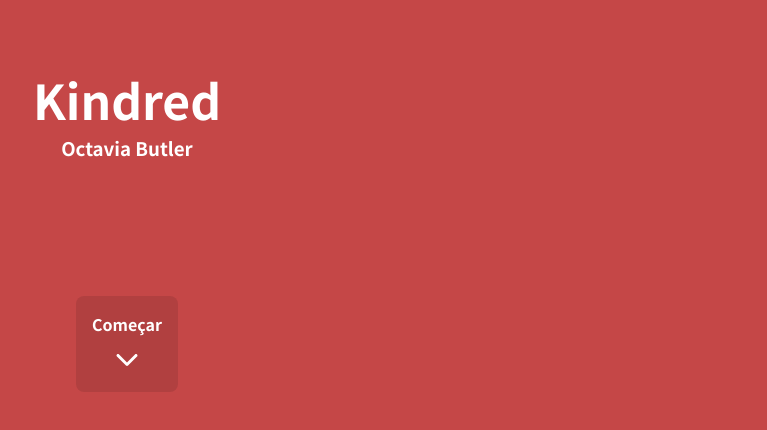
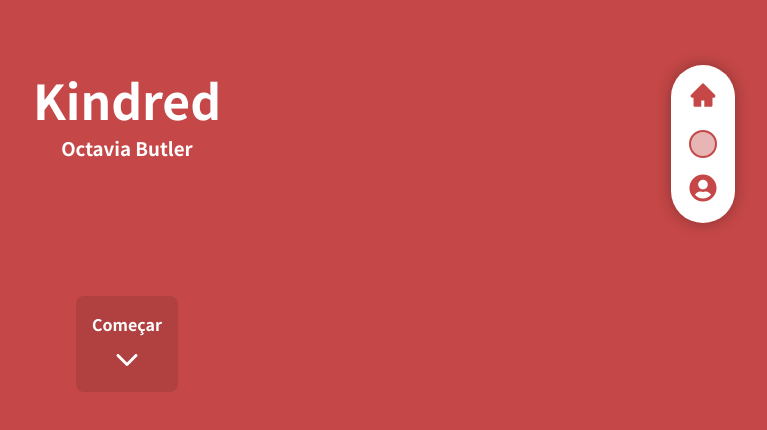
Before and after one commit to weltonfelix/kindred, a React (Create React App) app: page / in a window 1280 px wide. Shown: the part 288-718 px from the top of the page, without its empty margins (513-1280 px from the left). Built offline with nearby package versions, Linux system fonts and the light colour scheme; the HTML template or start-up script is replaced by a standard one.

Commit message:
create navigator

```diff
--- a/src/App.tsx
+++ b/src/App.tsx
@@ -1,22 +1,25 @@
 import React from "react";
 import { IoIosArrowDown as ArrowDown } from "react-icons/io";
 
+import Chapter from "./Chapter";
+import Navigator from "./Navigator";
+
 import "./global.css";
 import "./App.css";
-import Chapter from "./Chapter";
 
 function App() {
   return (
     <>
+      <Navigator homeId="title" authorId="chapter-1" chapters={["chapter-1"]}/>
       <main id="title">
         <h1>Kindred</h1>
         <h3>Octavia Butler</h3>
         <a href="#chapter-1">
           <p>Começar</p>
-        <ArrowDown color="#ffffff" size="32"/>
+          <ArrowDown color="#ffffff" size="32" />
         </a>
       </main>
-    <Chapter id="chapter-1"/>
+      <Chapter id="chapter-1" />
     </>
   );
 }
--- /dev/null
+++ b/src/Navigator/Navigator.css
@@ -0,0 +1,34 @@
+nav {
+  display: flex;
+  flex-direction: column;
+  gap: 16px;
+  align-items: center;
+  justify-content: center;
+  padding: 16px;
+  border-radius: 64px;
+  width: 5%;
+  margin: 32px;
+  background-color: #fff;
+  position: absolute;
+  z-index: 10;
+  right: 0;
+  top: 50%;
+  transform: translateY(-50%);
+  box-shadow: 0 0 15px rgba(0, 0, 0, .3);
+}
+nav a {
+  text-decoration: none;
+}
+
+nav a.chapterNav {
+  background-color: rgba(197, 71, 71, .4);
+  border-radius: 50%;
+  border: 2px solid rgb(197, 71, 71);
+  width: 28px;
+  height: 28px;
+  transition: background-color .2s;
+}
+
+nav a.chapterNav:active{
+  background-color: rgba(197, 71, 71, 1);
+}
--- /dev/null
+++ b/src/Navigator/index.tsx
@@ -0,0 +1,34 @@
+import { AiFillHome } from "react-icons/ai";
+import { FaUserCircle } from "react-icons/fa";
+
+import "./Navigator.css";
+
+interface NavigatorProps {
+  homeId: string;
+  authorId: string;
+  chapters: string[];
+}
+
+const Navigator: React.FC<NavigatorProps> = ({
+  homeId,
+  authorId,
+  chapters,
+}) => {
+  return (
+    <>
+      <nav>
+        <a href={`#${homeId}`}>
+          <AiFillHome size="28" color="#c54747" />
+        </a>
+        {chapters.map((chapterId) => (
+          <a href={`#${chapterId}`} className="chapterNav" />
+        ))}
+        <a href={`#${authorId}`}>
+          <FaUserCircle size="28" color="#c54747" />
+        </a>
+      </nav>
+    </>
+  );
+};
+
+export default Navigator;
```
Lines whose indentation alone changed are shown as unchanged.
